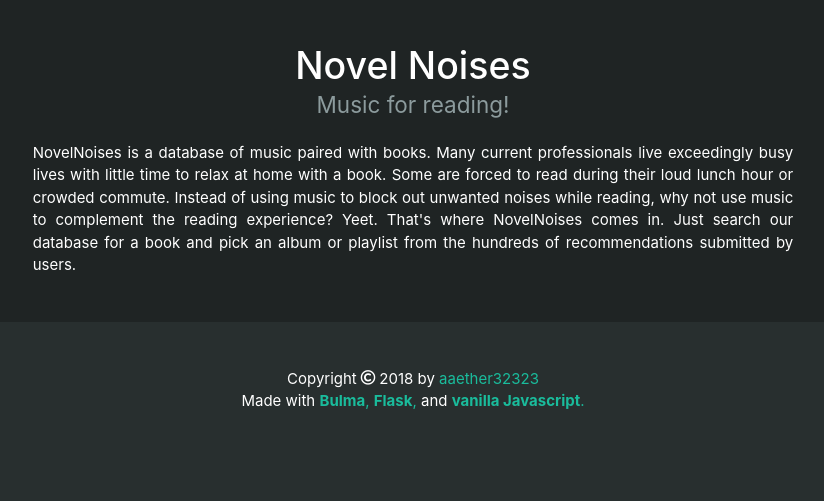
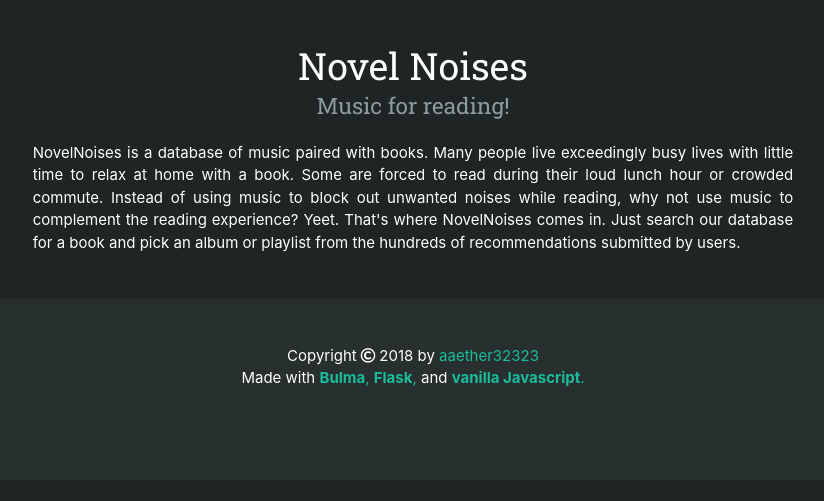
Before and after one commit to a-vrma/novel-noises, a Flask app: page / in a window 1280 px wide. Shown: the part 60-561 px from the top of the page, without its empty margins (227-1051 px from the left). Run offline with Flask 2, Linux system fonts and the light colour scheme; some libraries are stand-ins or nearby versions.

Commit message:
Change title font index.html.

```diff
--- a/templates/index.html
+++ b/templates/index.html
@@ -1,16 +1,16 @@
 {% extends "base.html" %} {% block page_title %}Home{% endblock %} {% block content %}
 <section class="section">
   <div class="container has-text-centered">
-    <h1 class="title is-2">
+    <h1 class="title is-2" style="font-family:Roboto Slab">
       Novel Noises
     </h1>
-    <h2 class="subtitle is-4">
+    <h2 class="subtitle is-4" style="font-family:Roboto Slab">
       Music for reading!
     </h2>
     <div class="columns is-centered">
       <div class="column has-text-justified is-two-thirds">
         <p>
-          NovelNoises is a database of music paired with books. Many current professionals
+          NovelNoises is a database of music paired with books. Many people
           live exceedingly busy lives with little time to relax at home with a book. Some are
           forced to read during their loud lunch hour or crowded commute. Instead of using
           music to block out unwanted noises while reading, why not use music to complement the
```
